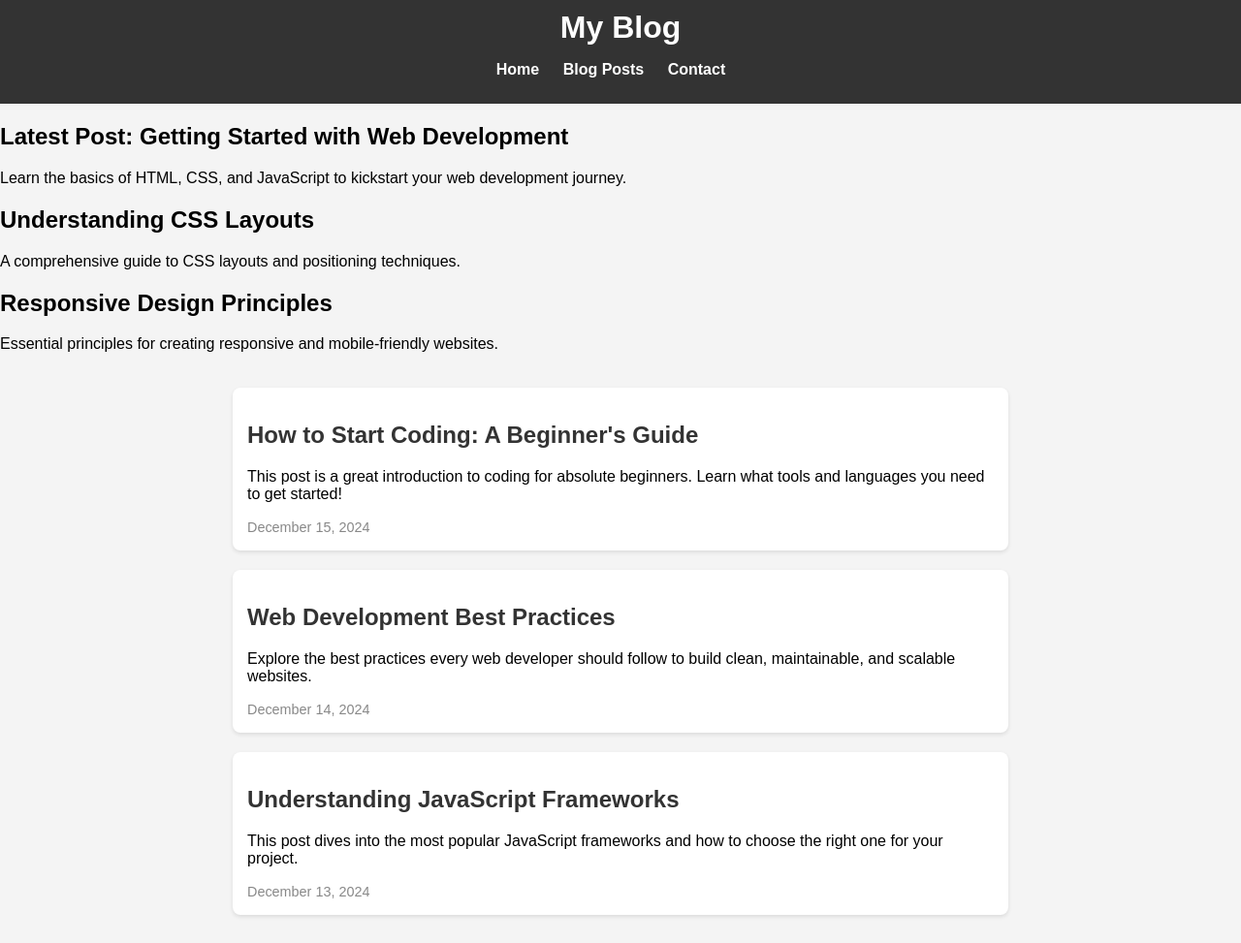
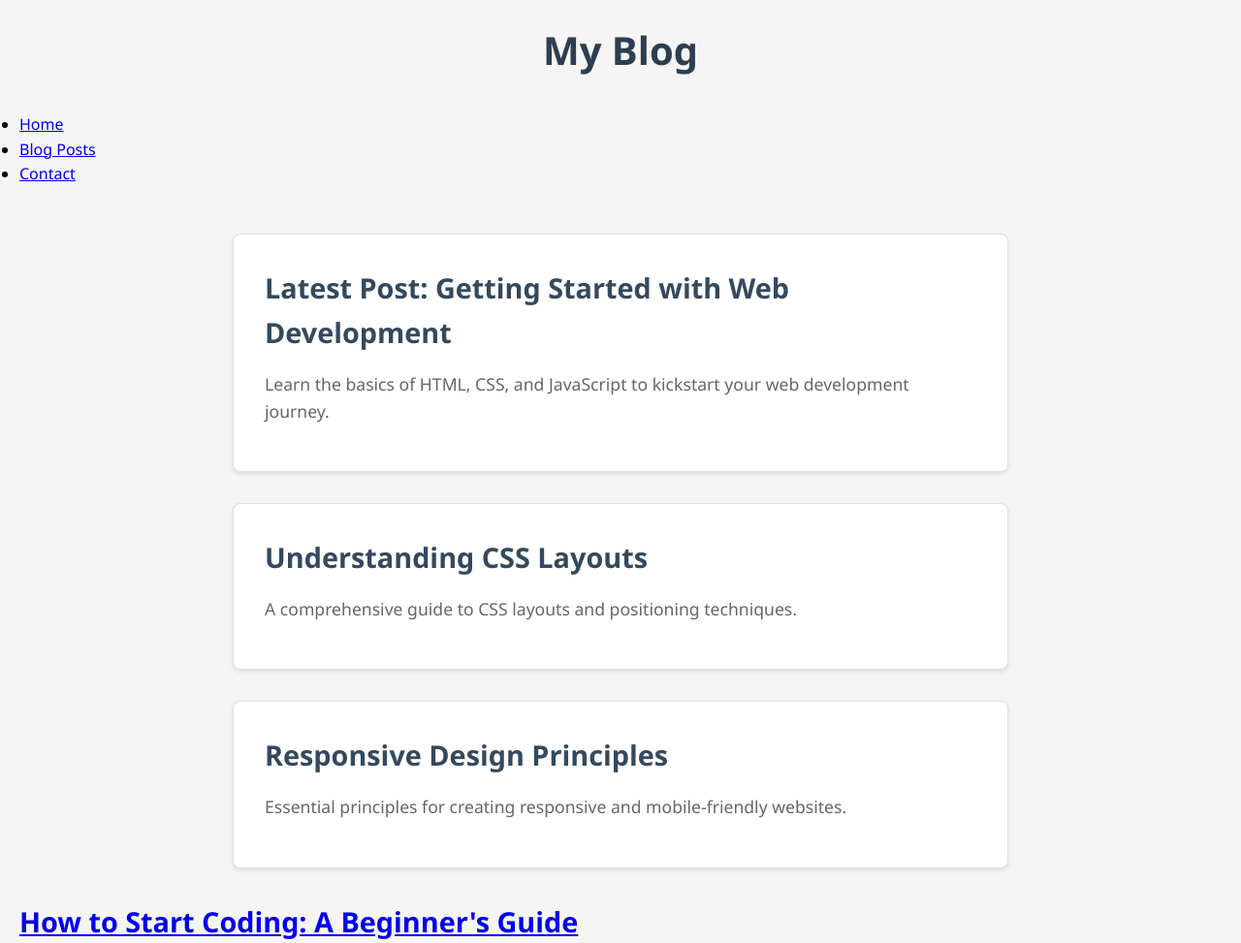
Before and after one commit to mqemzi/Sprints-SWCM-Task, a plain HTML site: page index.html in a window 1280 px wide. Shown: the top 973 px of the page at 97% size. Drawn offline with Linux system fonts and the light colour scheme.

Commit message:
styles.css

```diff
--- a/styles.css
+++ b/styles.css
@@ -1,61 +1,53 @@
-body {
-    font-family: Arial, sans-serif;
+/* Global Styles */
+* {
+    box-sizing: border-box;
     margin: 0;
-    padding: 0;
-    background-color: #f4f4f4;
-}
-
-header {
-    background-color: #333;
-    color: #fff;
-    padding: 10px 0;
-    text-align: center;
-}
-
-header h1 {
-    margin: 0;
-}
-
-nav ul {
-    list-style-type: none;
     padding: 0;
 }
 
-nav ul li {
-    display: inline;
-    margin-right: 20px;
+body {
+    font-family: 'Segoe UI', Tahoma, Geneva, Verdana, sans-serif;
+    background-color: #f5f5f5;
+    line-height: 1.6;
+    padding: 20px;
 }
 
-nav ul li a {
-    color: #fff;
-    text-decoration: none;
-    font-weight: bold;
+/* Typography */
+h1 {
+    font-size: 2.5rem;
+    color: #2c3e50;
+    text-align: center;
+    margin-bottom: 2rem;
 }
 
-#blog-posts {
-    padding: 20px;
-    max-width: 800px;
-    margin: 0 auto;
+h2 {
+    font-size: 1.8rem;
+    color: #34495e;
+    margin-bottom: 1rem;
 }
 
-article {
-    background-color: #fff;
-    padding: 15px;
-    margin-bottom: 20px;
+/* Layout */
+header {
+    margin-bottom: 3rem;
+}
+
+.blog-post {
+    background-color: white;
+    padding: 2rem;
+    margin-bottom: 2rem;
+    border: 1px solid #e1e1e1;
     border-radius: 8px;
     box-shadow: 0 2px 4px rgba(0, 0, 0, 0.1);
 }
 
-article h2 a {
-    color: #333;
-    text-decoration: none;
+.post-description {
+    color: #666;
+    margin-bottom: 1rem;
+    font-size: 1.1rem;
 }
 
-article h2 a:hover {
-    color: #007BFF;
+/* Main Content */
+main {
+    max-width: 800px;
+    margin: 0 auto;
 }
-
-time {
-    font-size: 0.9em;
-    color: #888;
-}
```
